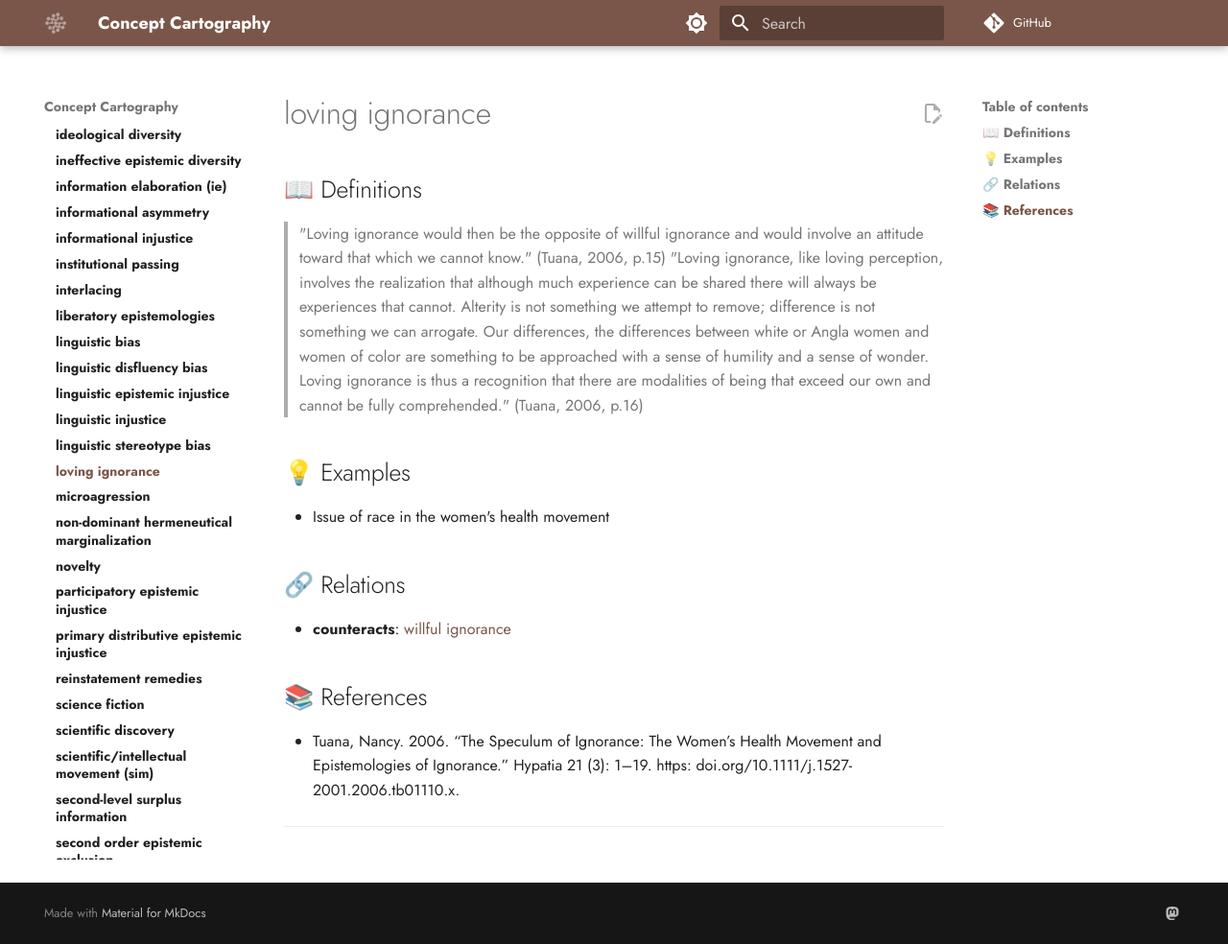
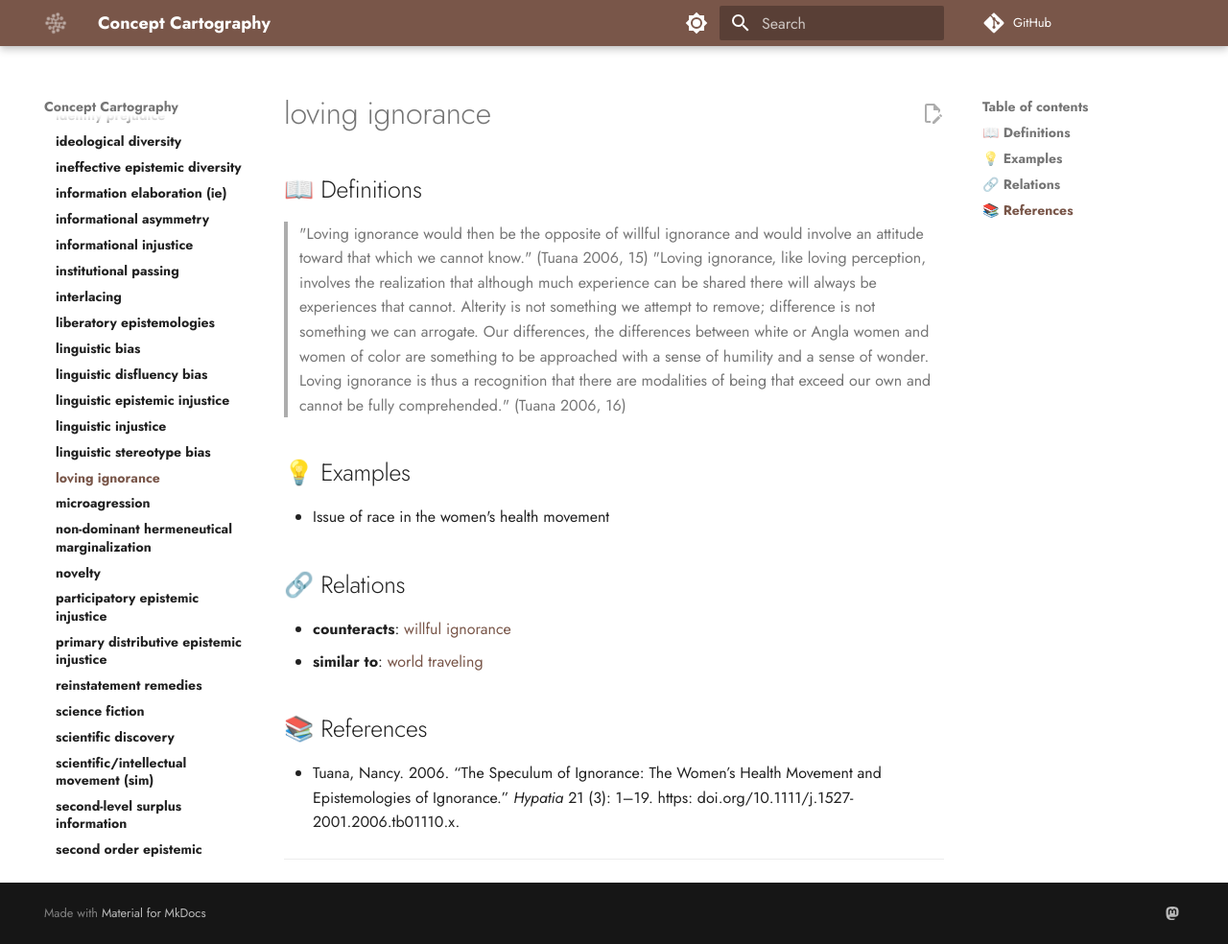
Before and after one commit to conceptcartography/conceptcartography, an MkDocs documentation site: the page built from docs/concepts/loving-ignorance.md, in a window 1280 px wide and 984 px high. Shown: the whole window at 96% size. Built offline with MkDocs 1.6.1 and Material for MkDocs 9.7.7, drawn with Linux system fonts in a browser that asks for light colours; comment, search, counter and statistics services are not loaded; the version menu is left out.

Commit message:
Update loving-ignorance.md
updated references
added relation to world traveling

```diff
--- a/docs/concepts/loving-ignorance.md
+++ b/docs/concepts/loving-ignorance.md
@@ -2,7 +2,8 @@
 
 ## 📖 Definitions
 
-> "Loving ignorance would then be the opposite of willful ignorance and would involve an attitude toward that which we cannot know." (Tuana, 2006, p.15) "Loving ignorance, like loving perception, involves the realization that although much experience can be shared there will always be experiences that cannot. Alterity is not something we attempt to remove; difference is not something we can arrogate. Our differences, the differences between white or Angla women and women of color are something to be approached with a sense of humility and a sense of wonder. Loving ignorance is thus a recognition that there are modalities of being that exceed our own and cannot be fully comprehended." (Tuana, 2006, p.16)
+> "Loving ignorance would then be the opposite of willful ignorance and would involve an attitude toward that which we cannot know." (Tuana 2006, 15)
+> "Loving ignorance, like loving perception, involves the realization that although much experience can be shared there will always be experiences that cannot. Alterity is not something we attempt to remove; difference is not something we can arrogate. Our differences, the differences between white or Angla women and women of color are something to be approached with a sense of humility and a sense of wonder. Loving ignorance is thus a recognition that there are modalities of being that exceed our own and cannot be fully comprehended." (Tuana 2006, 16)
 
 ## 💡 Examples
 
@@ -11,10 +12,11 @@
 ## 🔗 Relations
 
 - **counteracts**: [willful ignorance](./willful-ignorance.md)
+- **similar to**: [world traveling](./world-traveling.md)
 
 ## 📚 References
 
-- Tuana, Nancy. 2006. “The Speculum of Ignorance: The Women’s Health Movement and Epistemologies of Ignorance.” Hypatia 21 (3): 1–19. https: doi.org/10.1111/j.1527-2001.2006.tb01110.x.
+- Tuana, Nancy. 2006. “The Speculum of Ignorance: The Women’s Health Movement and Epistemologies of Ignorance.” _Hypatia_ 21 (3): 1–19. https: doi.org/10.1111/j.1527-2001.2006.tb01110.x.
 
 ---
 
```
